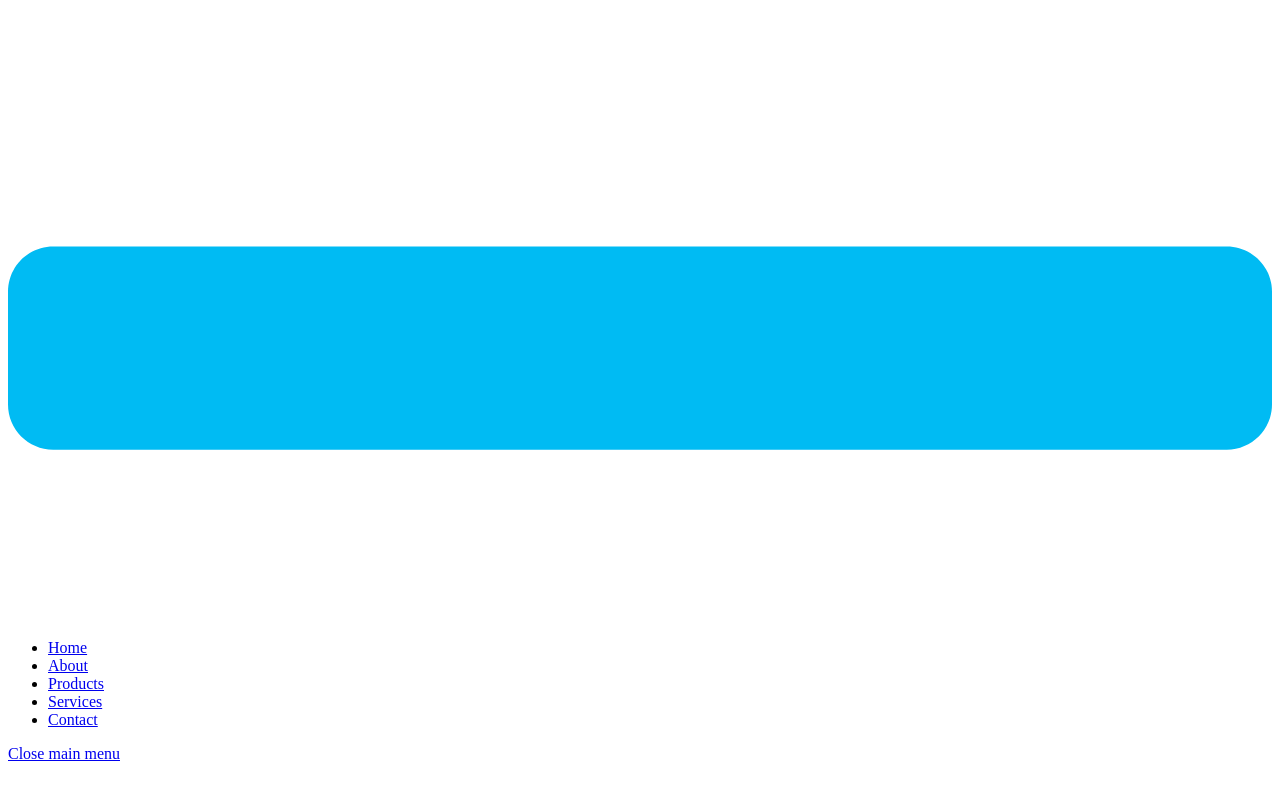
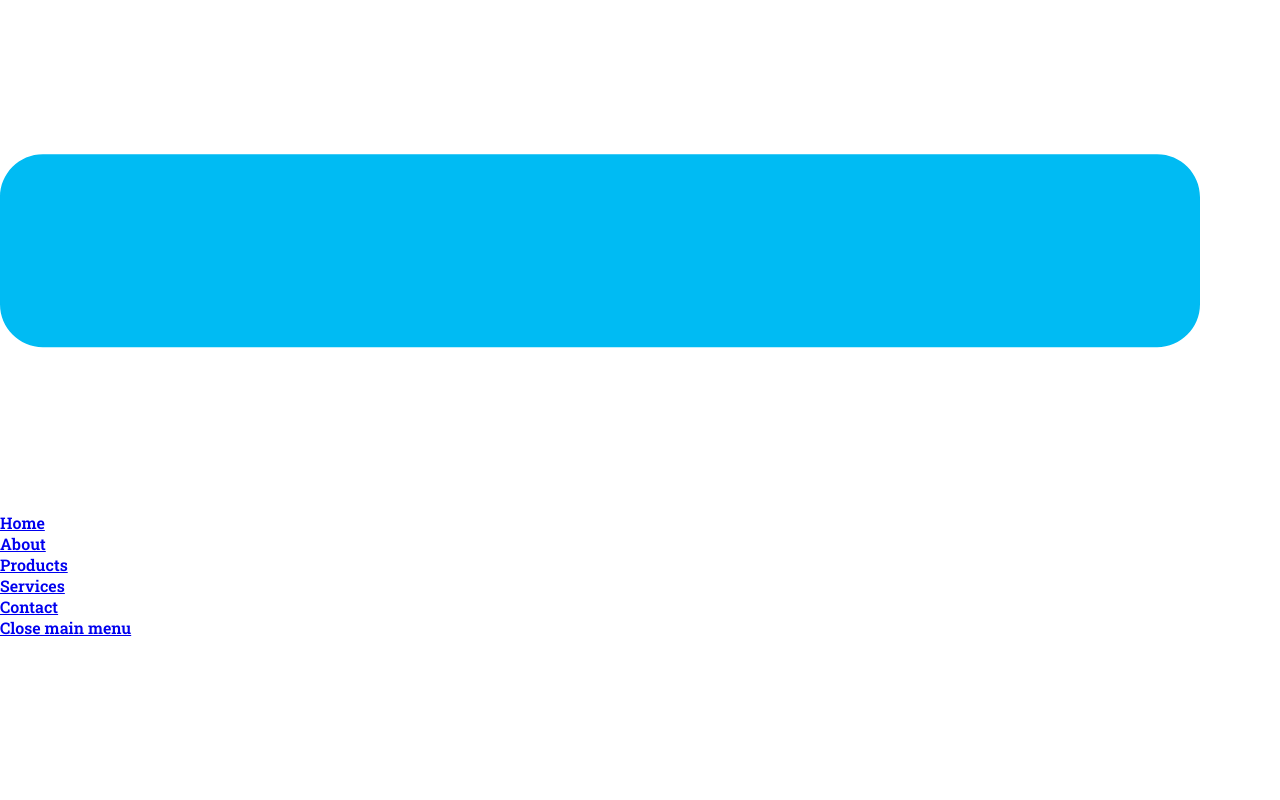
Before and after one commit to tjldatkea/My_UX_code, a plain HTML site: page UX_Binaryville/index.html in a window 1280 px wide. Shown: the part 1510-2310 px from the top of the page. Drawn offline with Linux system fonts and the light colour scheme.

Commit message:
29102023kl2358

```diff
--- a/UX_Binaryville/index.html
+++ b/UX_Binaryville/index.html
@@ -5,6 +5,7 @@
   <meta charset="UTF-8">
   <meta name="viewport" content="width=device-width, initial-scale=1.0">
   <title>Binaryville</title>
+  <link rel="stylesheet" href="./styles/style.css">
 </head>
 
 <body>
--- /dev/null
+++ b/UX_Binaryville/styles/style.css
@@ -0,0 +1,46 @@
+@import 'variables.css';
+
+* {
+  margin: 0;
+  padding: 0;
+  box-sizing: border-box;
+}
+
+body {
+  font-family: var(--font);
+  max-width: 1200px;
+}
+
+h1,
+h2,
+h3,
+h4,
+h5,
+h6 {
+  font: larger;
+  text-align: center;
+}
+
+ul {
+  text-decoration-line: none;
+}
+
+ul li {
+  text-decoration-line: none;
+}
+
+.row {
+  display: flex;
+  flex-wrap: wrap;
+}
+
+
+@media only screen and (min-width: 1000px) {
+
+  /* .grid {
+    display: grid;
+    grid-template-columns: 1fr 1fr 1fr; */
+  /* grid-template-rows: 50% 50%; */
+
+  /* } */
+}
--- /dev/null
+++ b/UX_Binaryville/styles/variables.css
@@ -0,0 +1,7 @@
+@import url("https://fonts.googleapis.com/css2?family=Roboto+Slab:wght@600&display=swap");
+
+
+:root {
+
+  --font: "Roboto Slab", serif;
+}
```
Also changed, not shown: UX_Manda_1_Restaurant/UX_Manda_1_Restaurant_corrected_version/css/style.css (+4 -4 lines).
